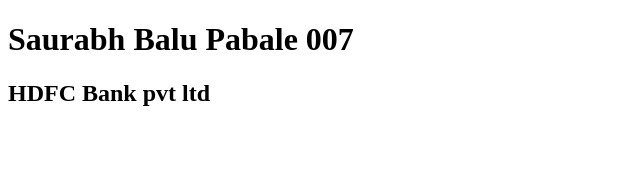
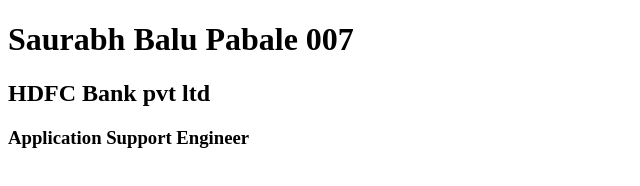
Before and after one commit to pabalesaurabh/Zebronic1, a plain HTML site: page index.html in a window 1280 px wide. Shown: the whole page, without its empty margins (0-640 px from the left). Drawn offline with Linux system fonts and the light colour scheme.

Commit message:
This is my 3rd commit

```diff
--- a/index.html
+++ b/index.html
@@ -8,5 +8,6 @@
 <body>
     <h1>Saurabh Balu Pabale 007</h1>
     <h2>HDFC Bank pvt ltd</h2>
+    <h3>Application Support Engineer</h3>
 </body>
 </html>
```
